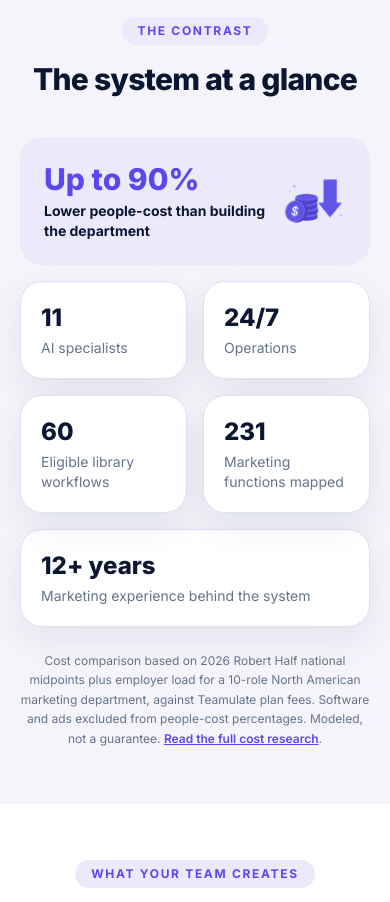
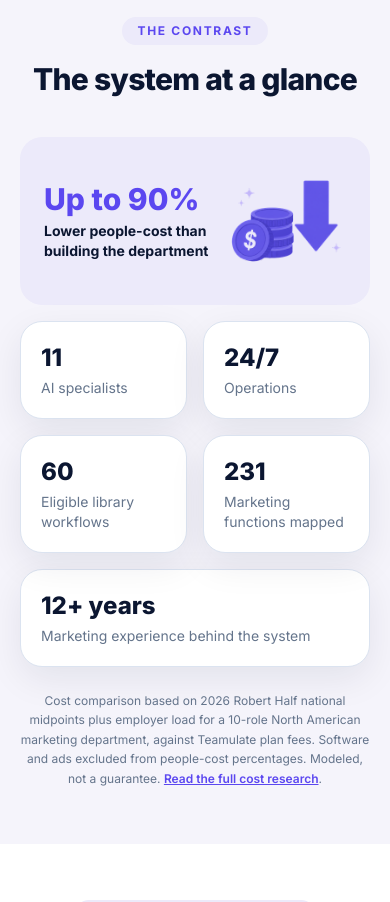
Before and after one commit to hristomomcilov-gif/Teamulate---Full-Website, a Next.js app: page / in a window 390 px wide. Shown: the part 6780-7682 px from the top of the page. Built offline with nearby package versions, Linux system fonts and the light colour scheme.

Commit message:
Size the 90% glance icon next to the copy
Drop justify-between so the square coins sit beside a wrapping subtitle (7.5rem mobile, 11rem desktop) instead of a tiny icon at the far edge.

Co-authored-by: hristomomcilov-gif <hristomomcilov-gif@users.noreply.github.com>

```diff
--- a/src/app/page.tsx
+++ b/src/app/page.tsx
@@ -302,8 +302,8 @@ export default function HomePage() {
           <h2 className="text-3xl font-extrabold tracking-tight text-ink sm:text-4xl">The system at a glance</h2>
         </div>
         <div className="mx-auto mt-10 max-w-3xl">
-          <div className="flex flex-row items-center justify-between gap-3 rounded-(--tm-radius-lg) bg-lavender p-6 sm:gap-6 sm:p-8">
-            <div className="min-w-0">
+          <div className="flex flex-row items-center gap-4 rounded-(--tm-radius-lg) bg-lavender p-6 sm:p-8">
+            <div className="min-w-0 flex-1">
               <p className="text-3xl font-extrabold text-brand sm:text-4xl">Up to 90%</p>
               <p className="mt-1 text-sm font-bold text-ink">Lower people-cost than building the department</p>
             </div>
@@ -312,7 +312,7 @@ export default function HomePage() {
               alt=""
               width={276}
               height={276}
-              className="h-16 w-16 shrink-0 bg-transparent object-contain sm:h-20 sm:w-20"
+              className="h-[7.5rem] w-[7.5rem] shrink-0 bg-transparent object-contain sm:h-[11rem] sm:w-[11rem]"
             />
           </div>
           <div className="mt-4 grid grid-cols-2 gap-4">
```
Also changed, not shown: 1 other file (tests, documents, lock files or other folders).
